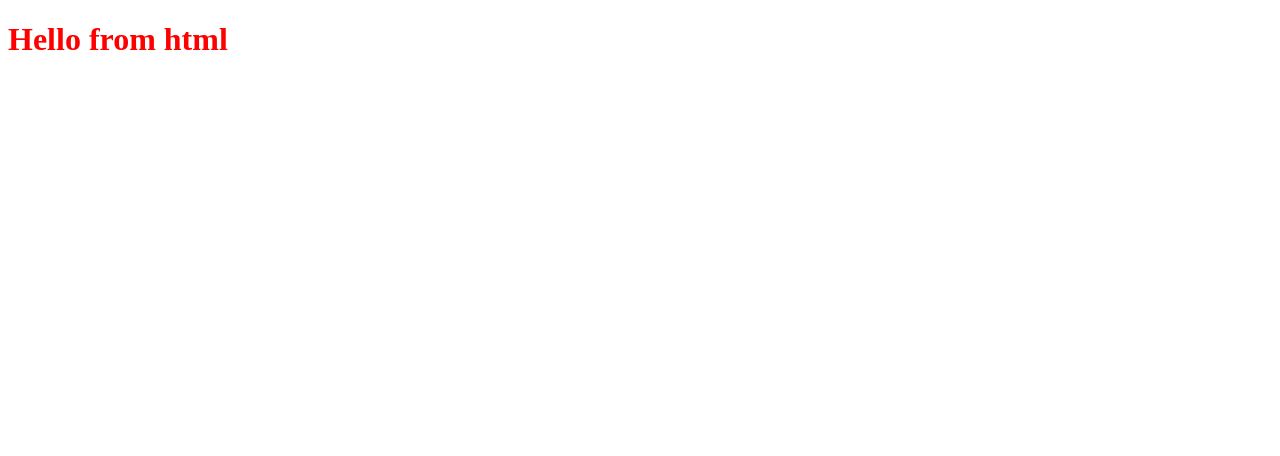
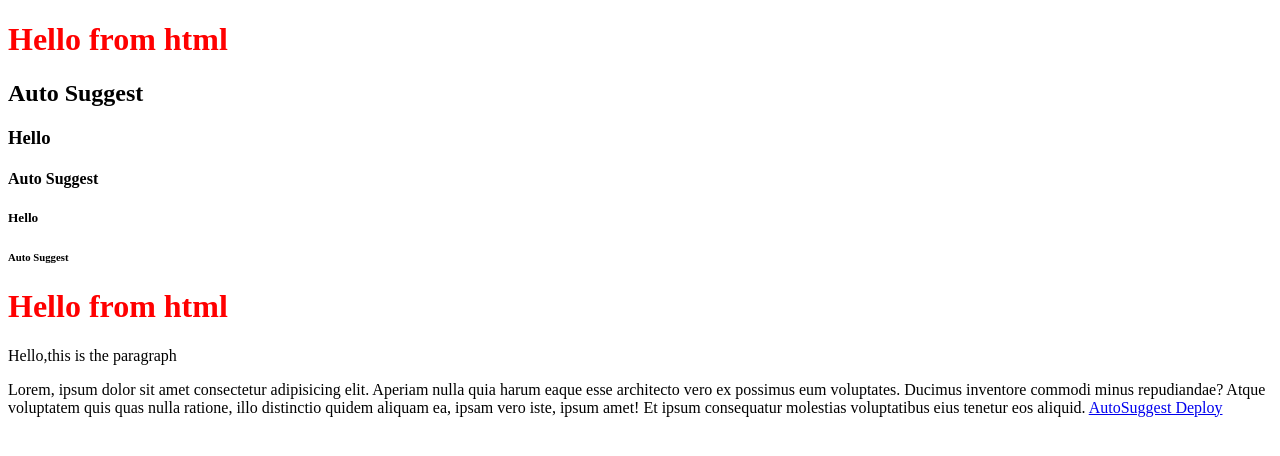
Before and after one commit to 24wh1a05a5/autosuggest, a website: page frontend/index.html in a window 1280 px wide. Drawn offline with Linux system fonts and the light colour scheme.

Commit message:
added practiced html file

```diff
--- a/frontend/index.html
+++ b/frontend/index.html
@@ -8,6 +8,15 @@
 </head>
 <body>
    <h1>Hello from html</h1>
-   <script src="js/index.js"></script>
+   <h2 id="heading2">Auto Suggest</h2>
+   <h3>Hello</h3>
+   <h4 class="heading4">Auto Suggest</h4>
+   <h5 class="heading5">Hello</h5>
+    <h6 class="heading6">Auto Suggest</h6>
+    <h1>Hello from html</h1>
+    <p class="Para">Hello,this is the paragraph</p>
+    Lorem, ipsum dolor sit amet consectetur adipisicing elit. Aperiam nulla quia harum eaque esse architecto vero ex possimus eum voluptates. Ducimus inventore commodi minus repudiandae? Atque voluptatem quis quas nulla ratione, illo distinctio quidem aliquam ea, ipsam vero iste, ipsum amet! Et ipsum consequatur molestias voluptatibus eius tenetur eos aliquid.
+    <a href="https://autosuggest-qxz9.onrender.com" target="blank">AutoSuggest Deploy</a>
+    <script src="js/index.js"></script>
 </body>
 </html>
```
